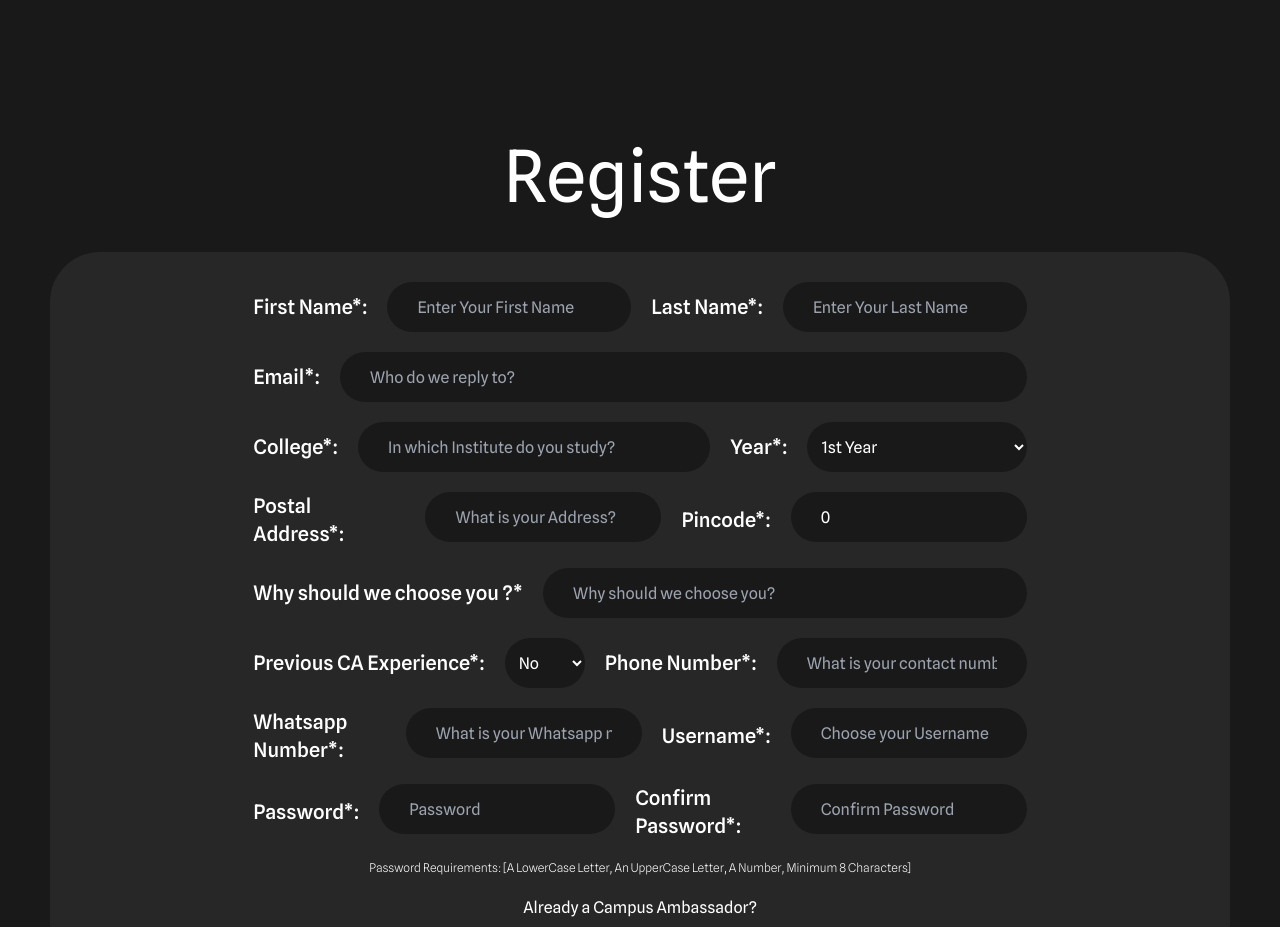
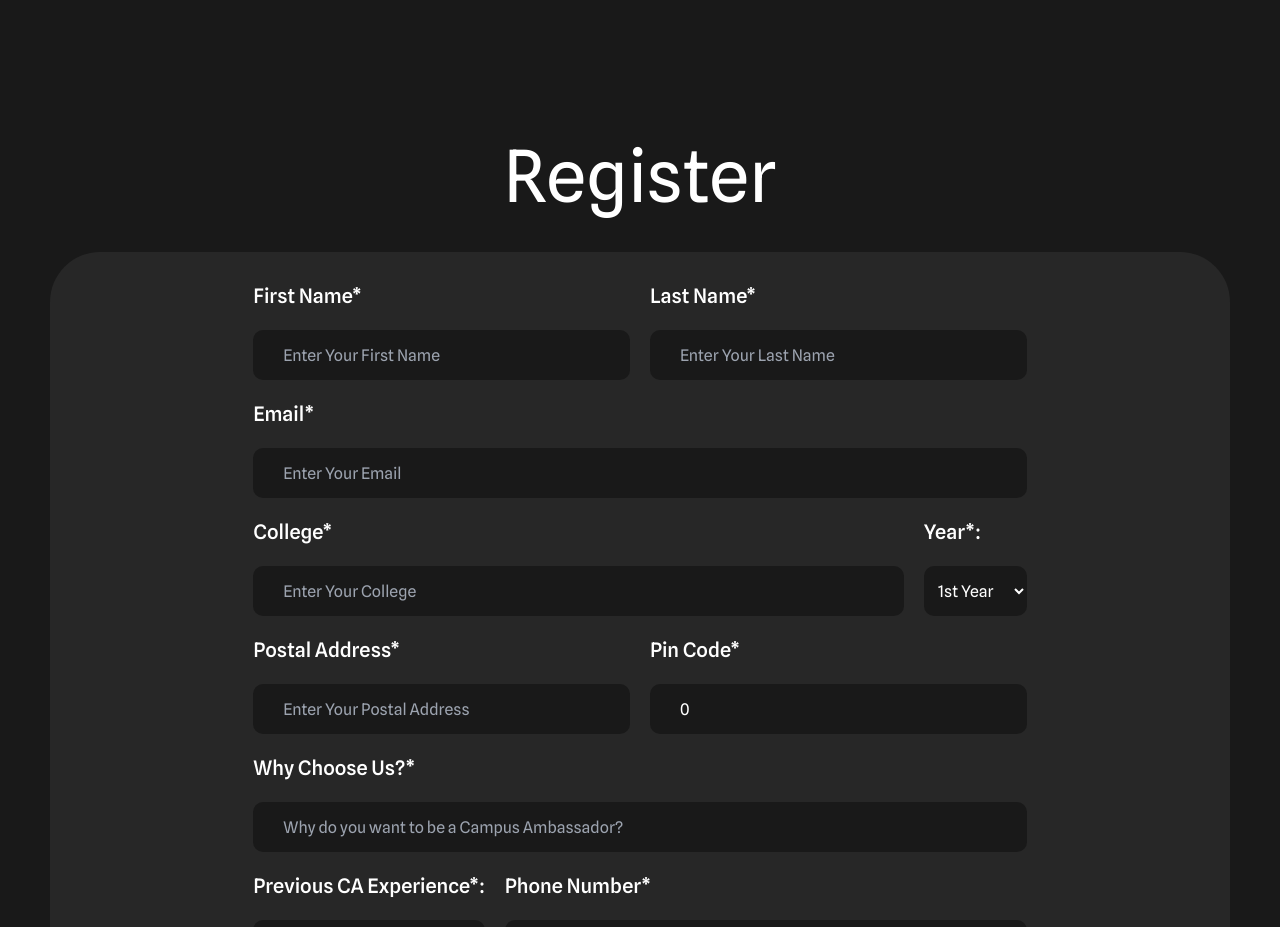
Before and after one commit to technex-iit-bhu/CA_Frontend, a Next.js app: page /register in a window 1280 px wide. Shown: the top 927 px of the page. Built offline with nearby package versions, Linux system fonts and the light colour scheme; a web font is replaced by a local one.

Commit message:
Fixed UI for Login and Register Page + Added the TextBox Component

```diff
--- a/src/components/register.tsx
+++ b/src/components/register.tsx
@@ -1,6 +1,8 @@
 import React, { useState } from 'react';
 import Link from 'next/link';
 import Router from 'next/router';
+import Textbox from './textbox';
+
 const Register = () => {
   const [formData, setFormData] = useState({
     username: '',
@@ -78,66 +80,23 @@ const Register = () => {
             className='flex flex-col items-center gap-y-5'
           >
             <div className='flex w-8/12 flex-col items-center gap-5 lg:flex-row'>
-              <span className='text-white select-none align-middle text-xl font-medium'>
-                First Name*:
-              </span>
-              <input
-                placeholder='Enter Your First Name'
-                required
-                type='text'
-                name='first_name'
-                value={formData.first_name}
-                onChange={handleChange}
-                className='h-[50px] grow self-stretch rounded-[50px] bg-background px-[30px] text-center text-black lg:text-left'
-              />
-              <span className='text-white w-max select-none align-middle text-xl font-medium'>
-                Last Name*:
-              </span>
-              <input
-                placeholder='Enter Your Last Name'
-                required
-                type='text'
-                name='last_name'
-                value={formData.last_name}
-                onChange={handleChange}
-                className='h-[50px] grow  self-stretch rounded-[50px] bg-background px-[30px] text-center text-black lg:text-left'
-              />
+              <Textbox label='First Name*' placeholder='Enter Your First Name' required name='first_name' type='text' value={formData.first_name} onChange={handleChange} />
+              <Textbox label='Last Name*' placeholder='Enter Your Last Name' required name='last_name' type='text' value={formData.last_name} onChange={handleChange} />
             </div>
             <div className='flex w-8/12 flex-col items-center gap-5 lg:flex-row'>
-              <span className='text-white select-none align-middle text-xl font-medium'>
-                Email*:
-              </span>
-              <input
-                placeholder='Who do we reply to?'
-                required
-                type='email'
-                name='email'
-                value={formData.email}
-                onChange={handleChange}
-                className='h-[50px] grow  self-stretch rounded-[50px] bg-background px-[30px] text-center text-black lg:text-left'
-              />
+              <Textbox label='Email*' placeholder='Enter Your Email' required name='email' type='email' value={formData.email} onChange={handleChange} />
             </div>
             <div className='flex w-8/12 flex-col items-center gap-5 lg:flex-row'>
-              <span className='text-white select-none align-middle text-xl font-medium'>
-                College*:
-              </span>
-              <input
-                placeholder='In which Institute do you study?'
-                required
-                type='text'
-                name='college'
-                value={formData.college}
-                onChange={handleChange}
-                className='h-[50px] grow  self-stretch rounded-[50px] bg-background px-[30px] text-center text-black lg:text-left'
-              />
+              <Textbox label='College*' placeholder='Enter Your College' required name='college' type='text' value={formData.college} onChange={handleChange} />
+              <div className='flex flex-col items-center gap-5 lg:items-start self-stretch'>
                 <span className='text-white w-max select-none align-middle text-xl font-medium'>
                   Year*:
                 </span>
                 <select
-                className='h-[50px] grow  self-stretch rounded-[50px] bg-background px-[10px] text-center text-black lg:text-left'
+                  className='h-[50px] grow self-stretch  rounded-[10px] bg-background px-[10px] text-center text-black lg:text-left'
                   value={formData.year}
                   onChange={(e) =>
-                  setFormData({ ...formData, year: +e.target.value.charAt(0) })
+                    setFormData({ ...formData, year: +(e.target.value.charAt(0)) })
                   }
                 >
                   <option value='1st Year'>1st Year</option>
@@ -147,48 +106,16 @@ const Register = () => {
                   <option value='5th Year'>5th Year</option>
                 </select>
               </div>
-            <div className='flex w-8/12 flex-col items-center gap-5 lg:flex-row'>
-              <span className='text-white select-none text-center align-middle text-xl font-medium lg:text-left'>
-                Postal Address*:
-              </span>
-              <input
-                placeholder='What is your Address?'
-                required
-                type='text'
-                name='postal_address'
-                value={formData.postal_address}
-                onChange={handleChange}
-                className='h-[50px] grow self-stretch  rounded-[50px] bg-background px-[30px] text-center text-black lg:text-left'
-              />
-              <span className='text-white w-max select-none align-middle text-xl font-medium'>
-                Pincode*:
-              </span>
-              <input
-                placeholder='Enter Your Pincode'
-                required
-                type='tel'
-                pattern='[0-9]{6}'
-                name='pin_code'
-                value={formData.pin_code}
-                onChange={handleChange}
-                className='h-[50px] grow self-stretch  rounded-[50px] bg-background px-[30px] text-center text-black lg:text-left'
-              />
             </div>
             <div className='flex w-8/12 flex-col items-center gap-5 lg:flex-row'>
-              <span className='text-white select-none text-center align-middle text-xl font-medium lg:text-left'>
-                Why should we choose you ?*
-              </span>
-              <input
-                placeholder='Why should we choose you?'
-                required
-                type='text'
-                name='why_choose'
-                value={formData.why_choose}
-                onChange={handleChange}
-                className='h-[50px] grow self-stretch  rounded-[50px] bg-background px-[30px] text-center text-black lg:text-left'
-              />
+              <Textbox label='Postal Address*' placeholder='Enter Your Postal Address' required name='postal_address' type='text' value={formData.postal_address} onChange={handleChange} />
+              <Textbox label='Pin Code*' placeholder='Enter Your Pin Code' required name='pin_code' type='text' value={formData.pin_code} onChange={handleChange}  pattern ='[0-9]{6}'/>
             </div>
             <div className='flex w-8/12 flex-col items-center gap-5 lg:flex-row'>
+              <Textbox label='Why Choose Us?*' placeholder='Why do you want to be a Campus Ambassador?' required name='why_choose' type='text' value={formData.why_choose} onChange={handleChange} />
+            </div>
+            <div className='flex w-8/12 flex-col items-center gap-5 lg:flex-row'>
+              <div className='flex flex-col items-center gap-5 lg:items-start self-stretch'>
                 <span className='text-white select-none text-center align-middle text-xl font-medium lg:text-left'>
                   Previous CA Experience*:
                 </span>
@@ -200,79 +127,21 @@ const Register = () => {
                       were_you_ca: e.target.value === 'Yes',
                     })
                   }
-                className='h-[50px] grow self-stretch  rounded-[50px] bg-background px-[10px] text-center text-black lg:text-left'
+                  className='h-[50px] grow self-stretch  rounded-[10px] bg-background px-[10px] text-center text-black lg:text-left'
                 >
                   <option>No</option>
                   <option>Yes</option>
                 </select>
-              <span className='text-white w-max select-none align-middle text-xl font-medium'>
-                Phone Number*:
-              </span>
-              <input
-                placeholder='What is your contact number?'
-                required
-                type='tel'
-                pattern='[0-9]{10}'
-                name='phone_no'
-                value={formData.phone_no}
-                onChange={handleChange}
-                className='h-[50px] grow self-stretch  rounded-[50px] bg-background px-[30px] text-center text-black lg:text-left'
-              />
+              </div>
+              <Textbox label='Phone Number*' placeholder='What is your phone number?' required name='phone_no' type='tel' pattern='[0-9]{10}' value={formData.phone_no} onChange={handleChange} />
             </div>
             <div className='flex w-8/12 flex-col items-center gap-5 lg:flex-row'>
-              <span className='text-white select-none text-center align-middle text-xl font-medium lg:text-left'>
-                Whatsapp Number*:
-              </span>
-              <input
-                placeholder='What is your Whatsapp no?'
-                required
-                type='tel'
-                pattern='[0-9]{10}'
-                name='whatsapp_no'
-                value={formData.whatsapp_no}
-                onChange={handleChange}
-                className='h-[50px] grow self-stretch  rounded-[50px] bg-background px-[30px] text-center text-black lg:text-left'
-              />
-              <span className='text-white w-max select-none align-middle text-xl font-medium'>
-                Username*:
-              </span>
-              <input
-                placeholder='Choose your Username'
-                required
-                type='text'
-                name='username'
-                value={formData.username}
-                onChange={handleChange}
-                className='h-[50px] grow self-stretch  rounded-[50px] bg-background px-[30px] text-center text-black lg:text-left'
-              />
+              <Textbox label='WhatsApp Number*' placeholder='What is your WhatsApp number?' required name='whatsapp_no' type='tel' pattern='[0-9]{10}' value={formData.whatsapp_no} onChange={handleChange} />
+              <Textbox label='Username*' placeholder='Enter Your Username' required name='username' type='text' value={formData.username} onChange={handleChange} />
             </div>
             <div className='flex w-8/12 flex-col items-center gap-5 lg:flex-row'>
-              <span className='text-white select-none align-middle text-xl font-medium'>
-                Password*:
-              </span>
-              <input
-                placeholder='Password'
-                required
-                pattern='(?=.*\d)(?=.*[a-z])(?=.*[A-Z]).{8,}'
-                type='password'
-                name='password'
-                value={formData.password}
-                onChange={handleChange}
-                className='h-[50px] grow self-stretch  rounded-[50px] bg-background px-[30px] text-center text-black lg:text-left'
-              />
-              <span className='text-white select-none text-center align-middle text-xl font-medium lg:text-left'>
-                Confirm Password*:
-              </span>
-              <input
-                placeholder='Confirm Password'
-                required
-                pattern='(?=.*\d)(?=.*[a-z])(?=.*[A-Z]).{8,}'
-                type='password'
-                name='confirmPassword'
-                value={formData.confirmPassword}
-                onChange={handleChange}
-                className='h-[50px] grow self-stretch  rounded-[50px] bg-background px-[30px] text-center text-black lg:text-left'
-              />
+              <Textbox label='Password*' placeholder='Enter Your Password' name='password' type='password' value={formData.password} onChange={handleChange} pattern='(?=.*\d)(?=.*[a-z])(?=.*[A-Z]).{8,}'/>
+              <Textbox label='Confirm Password*' placeholder='Confirm Your Password' name='confirmPassword' type='password' value={formData.confirmPassword} onChange={handleChange} pattern='(?=.*\d)(?=.*[a-z])(?=.*[A-Z]).{8,}'/>
             </div>
             <p className='select-none text-center text-xs font-thin'>
               Password Requirements: [A LowerCase Letter, An UpperCase Letter, A
--- a/src/components/textbox.tsx
+++ b/src/components/textbox.tsx
@@ -1,47 +1,23 @@
-import React, { FC } from 'react';
+import React from 'react';
 
-const AboutTechnex: FC = () => {
+const Textbox = (props:any) => {
   return (
-    <div className='bg-[#191919]' id='aboutUs'>
-      <div className='md:ml-22 ml-1'>
-        <div className='flex flex-col -space-y-9 sm:-space-y-16 sm:pb-10 md:-space-y-16 lg:-space-y-20 xl:-space-y-24'>
-          <span className='font-spline text-6xl font-bold text-[#A81F25] opacity-20 sm:text-[10rem] lg:text-[14rem] xl:text-[19rem]'>
-            Technex
-          </span>
-          <span className='text-white z-10 ml-4 transform select-none text-2xl transition duration-700 hover:scale-110 sm:ml-8 sm:pl-1 sm:text-[60px] lg:pl-5 lg:text-[82px] xl:pl-9'>
-            About <span className='text-red'>Technex</span>
-          </span>
-        </div>
-
-        <div className='z-0 ml-3 pb-10 font-spline sm:ml-8 lg:ml-12 xl:ml-14'>
-          <p className='mr-3 border-b-2 border-[#A81F25] p-3 pr-5 pt-10 tracking-wide lg:w-[850px]'>
-            TECHNEX&apos;23, IIT BHU is one of the largest and oldest college
-            fests in India.&nbsp; Embodying the true spirit of youth,{' '}
-            <span className='text-[#A81F25]'>
-              Technex provides a platform for young talent from all over India
-              to showcase their varied skills.
-            </span>
-            &nbsp; Technex is an annual technical festival organized by the
-            students of Indian Institute of Technology (IIT) BHU,&nbsp;
-            Varanasi.<br></br>
-            The festival provides a platform for students to showcase their
-            technical and creative abilities through{' '}
-            <span className='text-[#A81F25]'>
-              various competitions, workshops, guest lectures, and exhibitions
-            </span>
-            . It attracts a large number of students from all over the country
-            and provides a unique opportunity for them to showcase their skills
-            and network with their peers and industry professionals.{' '}
-            <span className='text-[#A81F25]'>
-              Technex is a celebration of innovation and technology, and a
-              platform for students to learn, grow and excel in their field of
-              interest.
-            </span>
-          </p>
-        </div>
-      </div>
+    <div className='flex lg:w-1/2 flex-col items-center gap-5 lg:items-start self-stretch grow'>
+              <span className='text-white w-max select-none align-middle text-xl font-medium font-spline'>
+                {props.label}
+              </span>
+              <input
+                placeholder={props.placeholder}
+                required
+                name={props.name}
+                type= {props.type}
+                pattern={props.pattern}
+                value={props.value}
+                onChange={props.onChange}
+                className='h-[50px] grow self-stretch rounded-[10px] bg-background pl-[30px]'
+              />
     </div>
   );
 };
 
-export default AboutTechnex;
+export default Textbox;
```
Also changed, not shown: src/components/login.tsx (+9 -19 lines). Lines whose indentation alone changed are shown as unchanged.
